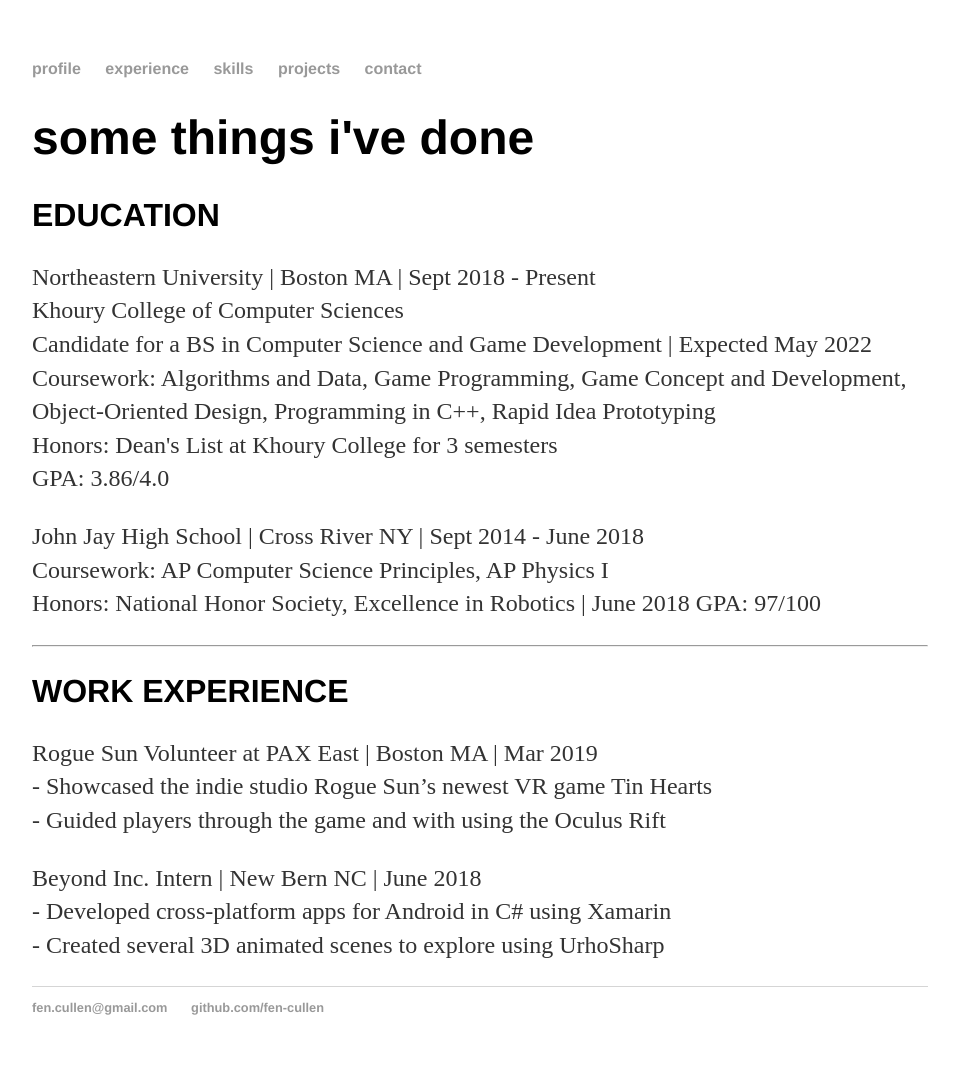
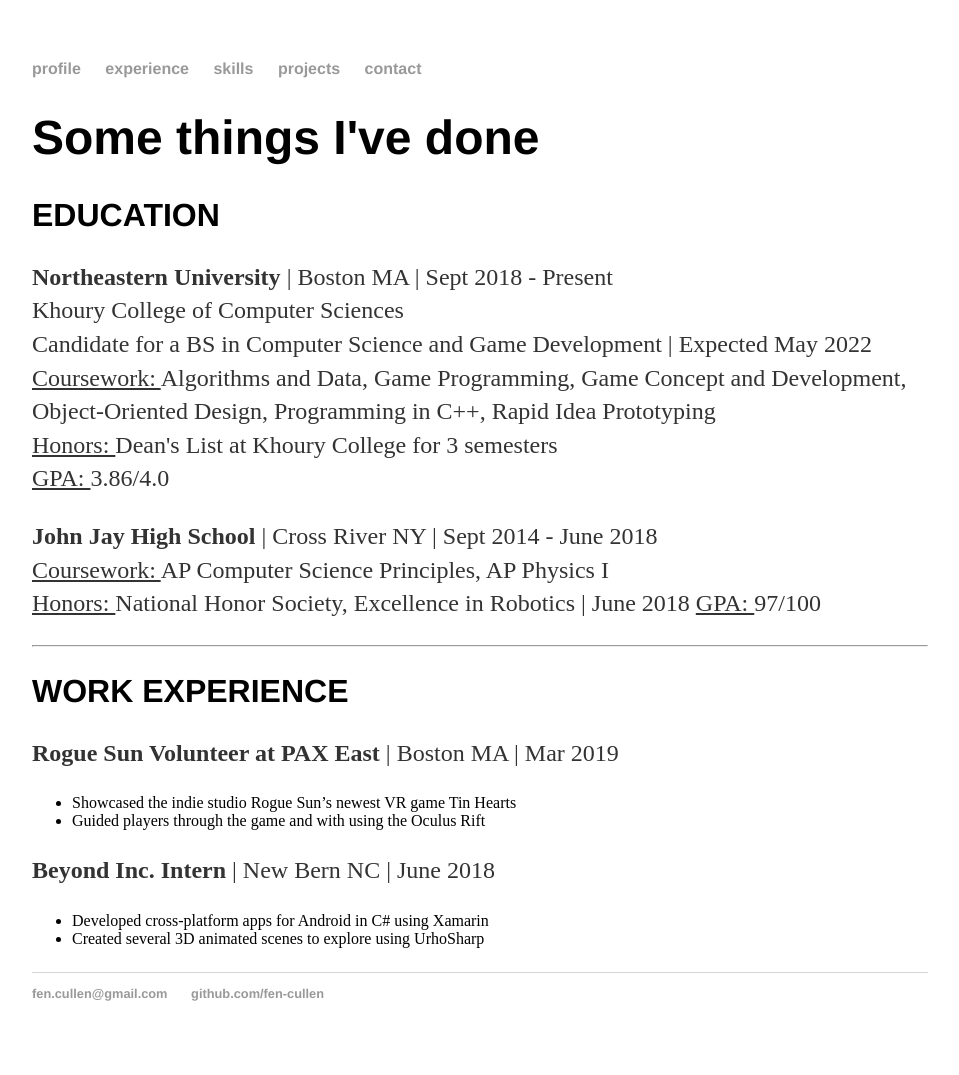
Before and after one commit to fen-cullen/fen-cullen.github.io, a Jekyll site: the page built from experience/index.html, in a window 1280 px wide. Shown: the whole page, without its empty margins (160-1119 px from the left). Built offline with Jekyll 4.4.1, drawn with Linux system fonts in a browser that asks for light colours; some of the changed lines change nothing that is shown.

Commit message:
Update index.html
Added text formatting

```diff
--- a/experience/index.html
+++ b/experience/index.html
@@ -4,41 +4,43 @@
 ---
 <div class="blurb">
 	<h1>
-		some things i've done
+		Some things I've done
 	</h1>
 	<div>
 		<h2>
 			EDUCATION
 		</h2>
 		<p>
-			Northeastern University | Boston MA | Sept 2018 - Present <br>
+			<b> Northeastern University </b> | Boston MA | Sept 2018 - Present <br>
 			Khoury College of Computer Sciences <br>
 			Candidate for a BS in Computer Science and Game Development | Expected May 2022 <br>
-			Coursework: Algorithms and Data, Game Programming, Game Concept and Development, Object-Oriented Design, Programming in C++, Rapid Idea Prototyping <br>
-			Honors: Dean's List at Khoury College for 3 semesters <br>
-			GPA: 3.86/4.0 <br>
+			<u> Coursework: </u> Algorithms and Data, Game Programming, Game Concept and Development, Object-Oriented Design, Programming in C++, Rapid Idea Prototyping <br>
+			<u> Honors: </u> Dean's List at Khoury College for 3 semesters <br>
+			<u> GPA: </u> 3.86/4.0 <br>
 		</p>
 		<p>
-			John Jay High School | Cross River NY | Sept 2014 - June 2018 <br>
-			Coursework: AP Computer Science Principles, AP Physics I <br>
-			Honors: National Honor Society, Excellence in Robotics | June 2018
-			GPA: 97/100 <br>
+			<b> John Jay High School </b> | Cross River NY | Sept 2014 - June 2018 <br>
+			<u> Coursework: </u> AP Computer Science Principles, AP Physics I <br>
+			<u> Honors: </u> National Honor Society, Excellence in Robotics | June 2018
+			<u> GPA: </u> 97/100 <br>
 		</p>
-		<p>
-			<hr/>
-		</p>
+		<hr/>
 		<h2>
 			WORK EXPERIENCE
 		</h2>
 		<p>
-			Rogue Sun Volunteer at PAX East | Boston MA | Mar 2019 <br>
-			  -  Showcased the indie studio Rogue Sun’s newest VR game Tin Hearts <br>
-			  -  Guided players through the game and with using the Oculus Rift
+			<b> Rogue Sun Volunteer at PAX East </b> | Boston MA | Mar 2019 <br>
+		<ul>
+			<li> Showcased the indie studio Rogue Sun’s newest VR game Tin Hearts </li>
+			<li> Guided players through the game and with using the Oculus Rift </li>
+		</ul>
 		</p>
 		<p>
-			Beyond Inc. Intern | New Bern NC | June 2018 <br>
-			  -  Developed cross-platform apps for Android in C# using Xamarin <br>
-			  -  Created several 3D animated scenes to explore using UrhoSharp <br>
+			<b> Beyond Inc. Intern </b> | New Bern NC | June 2018 <br>
+		<ul>
+			<li> Developed cross-platform apps for Android in C# using Xamarin </li>
+			<li> Created several 3D animated scenes to explore using UrhoSharp </li>
+		</ul>
 		</p>
 	</div>
 </div><!-- /.blurb -->
```
